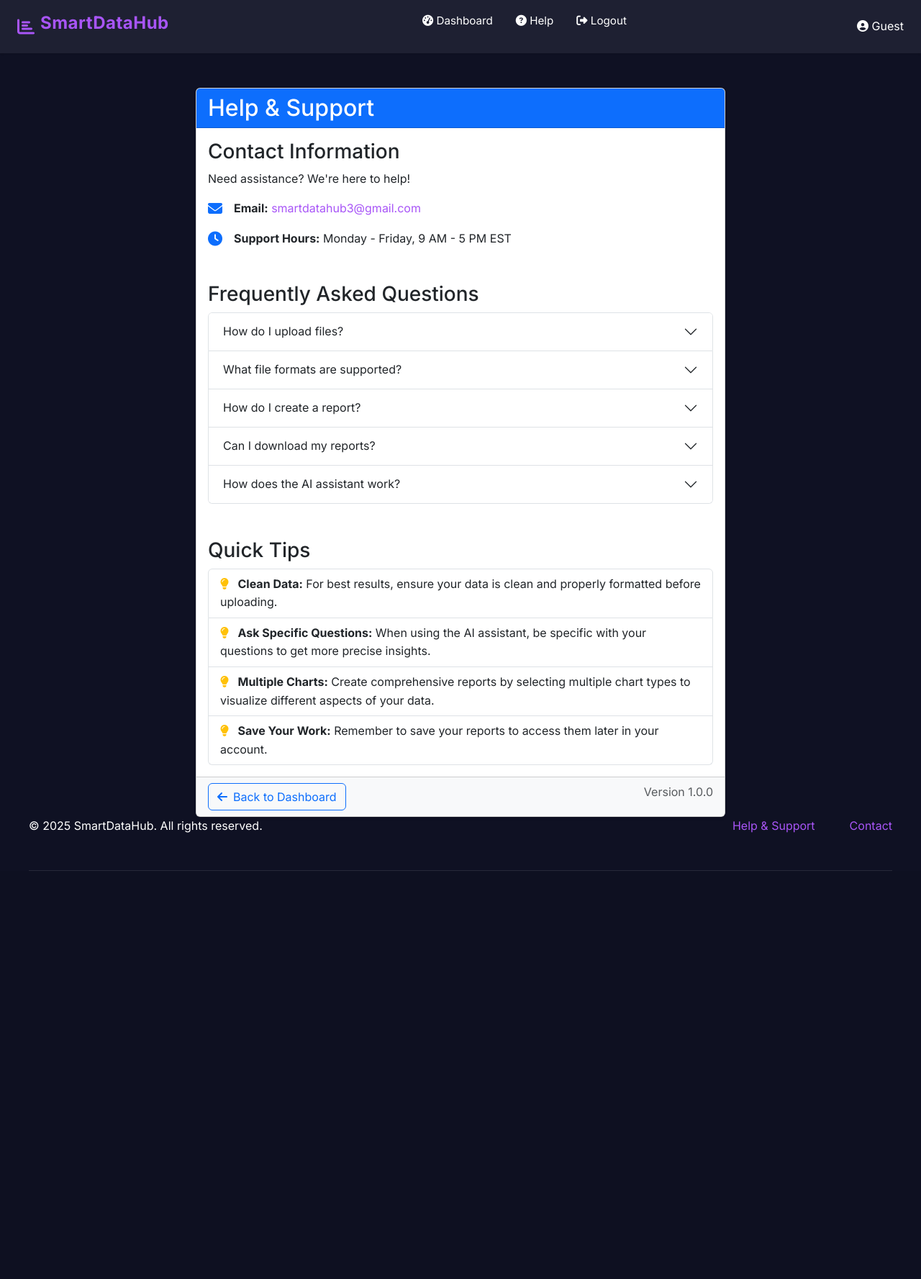
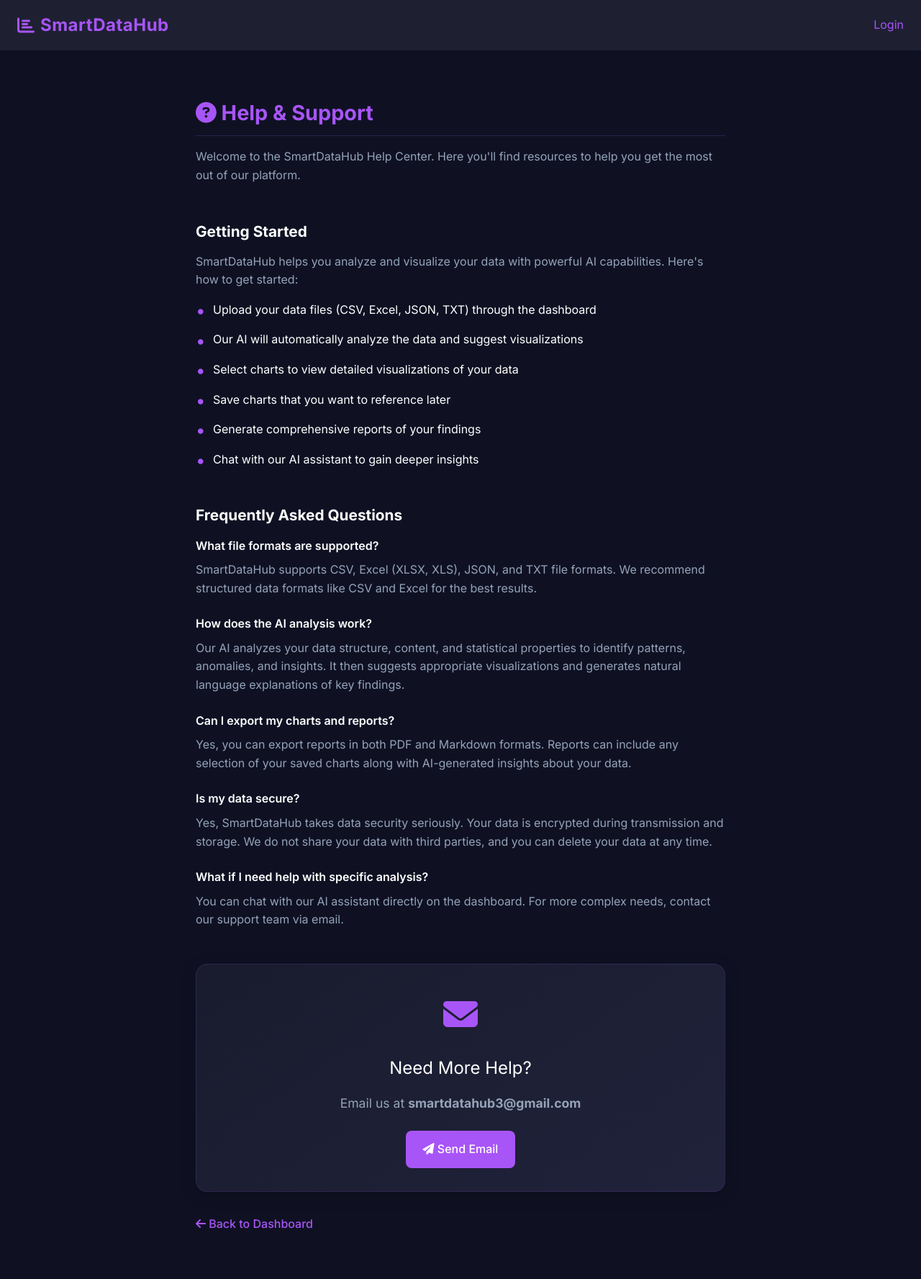
Before and after one commit to f7a10/SmartDataHub-beta, a Flask app: page /help in a window 1280 px wide. Shown: the whole page at 72% size. Before the commit the page ends 1210 px from the top, so only its background shows below. Run offline with Flask 3, Linux system fonts and the light colour scheme; some libraries are stand-ins or nearby versions.

Commit message:
Provide users with a help and support page including FAQs and contact information
Adds a help.html template with contact details and a frequently asked questions section.

Replit-Commit-Author: Agent
Replit-Commit-Session-Id: ab3f23d8-2c32-464c-b737-d5ac55730f8f
Replit-Commit-Screenshot-Url: https://storage.googleapis.com/screenshot-production-us-central1/8a4c0be7-f7a5-42c5-b0eb-56a633a15ad1/105c6dd1-15bf-408f-ac96-c18ec5199413.jpg

```diff
--- a/templates/help.html
+++ b/templates/help.html
@@ -1,142 +1,257 @@
-{% extends "base.html" %}
+<!DOCTYPE html>
+<html lang="en">
+<head>
+    <meta charset="UTF-8">
+    <meta name="viewport" content="width=device-width, initial-scale=1.0">
+    <title>Help & Support - SmartDataHub</title>
+    <link href="https://fonts.googleapis.com/css2?family=Inter:wght@400;500;600;700&display=swap" rel="stylesheet">
+    <link rel="stylesheet" href="https://cdnjs.cloudflare.com/ajax/libs/font-awesome/6.4.0/css/all.min.css">
+    <link rel="stylesheet" href="{{ url_for('static', filename='css/style.css') }}">
+    <style>
+        /* Help page specific styles */
+        .help-container {
+            max-width: 800px;
+            margin: 2rem auto;
+            padding: 2rem;
+        }
 
-{% block title %}Help & Support - SmartDataHub{% endblock %}
+        .help-section {
+            margin-bottom: 3rem;
+        }
 
-{% block content %}
-<div class="container mt-5">
-    <div class="row">
-        <div class="col-md-8 offset-md-2">
-            <div class="card shadow-sm">
-                <div class="card-header bg-primary text-white">
-                    <h2 class="mb-0">Help & Support</h2>
-                </div>
-                <div class="card-body">
-                    <section class="mb-5">
-                        <h3>Contact Information</h3>
-                        <p>Need assistance? We're here to help!</p>
+        .help-section h2 {
+            font-size: 1.8rem;
+            margin-bottom: 1rem;
+            color: var(--primary-color);
+            border-bottom: 1px solid var(--border-color);
+            padding-bottom: 0.5rem;
+        }
 
-                        <div class="d-flex align-items-center mb-3">
-                            <i class="fas fa-envelope me-3 text-primary fa-lg"></i>
-                            <div>
-                                <strong>Email:</strong>
-                                <a href="mailto:smartdatahub3@gmail.com">smartdatahub3@gmail.com</a>
-                            </div>
-                        </div>
+        .help-section h3 {
+            font-size: 1.3rem;
+            margin: 1.5rem 0 0.8rem;
+            color: var(--text-primary);
+        }
 
-                        <div class="d-flex align-items-center mb-3">
-                            <i class="fas fa-clock me-3 text-primary fa-lg"></i>
-                            <div>
-                                <strong>Support Hours:</strong>
-                                <span>Monday - Friday, 9 AM - 5 PM EST</span>
-                            </div>
-                        </div>
-                    </section>
+        .help-section p {
+            line-height: 1.6;
+            margin-bottom: 1rem;
+            color: var(--text-secondary);
+        }
 
-                    <section class="mb-5">
-                        <h3>Frequently Asked Questions</h3>
+        .contact-card {
+            background: linear-gradient(145deg, rgba(30, 32, 50, 0.7), rgba(40, 42, 70, 0.7));
+            border-radius: 16px;
+            border: 1px solid rgba(168, 85, 247, 0.15);
+            padding: 2rem;
+            margin-top: 2rem;
+            box-shadow: 0 4px 20px rgba(0, 0, 0, 0.25);
+            text-align: center;
+        }
 
-                        <div class="accordion" id="faqAccordion">
+        .light-mode .contact-card {
+            background: linear-gradient(145deg, rgba(255, 255, 255, 0.9), rgba(248, 250, 252, 0.9));
+            box-shadow: 0 4px 15px rgba(0, 0, 0, 0.05);
+            border: 1px solid rgba(168, 85, 247, 0.1);
+        }
 
-                            <div class="accordion-item">
-                                <h4 class="accordion-header" id="faq1">
-                                    <button class="accordion-button collapsed" type="button" data-bs-toggle="collapse" data-bs-target="#faq1Collapse" aria-expanded="false" aria-controls="faq1Collapse">
-                                        How do I upload files?
-                                    </button>
-                                </h4>
-                                <div id="faq1Collapse" class="accordion-collapse collapse" aria-labelledby="faq1" data-bs-parent="#faqAccordion">
-                                    <div class="accordion-body">
-                                        Click on the 'Upload Files' button in the dashboard and select the files you want to analyze. The system will process your files and generate visualizations based on the data.
-                                    </div>
-                                </div>
-                            </div>
+        .contact-icon {
+            font-size: 3rem;
+            color: var(--primary-color);
+            margin-bottom: 1rem;
+        }
 
-                            <div class="accordion-item">
-                                <h4 class="accordion-header" id="faq2">
-                                    <button class="accordion-button collapsed" type="button" data-bs-toggle="collapse" data-bs-target="#faq2Collapse" aria-expanded="false" aria-controls="faq2Collapse">
-                                        What file formats are supported?
-                                    </button>
-                                </h4>
-                                <div id="faq2Collapse" class="accordion-collapse collapse" aria-labelledby="faq2" data-bs-parent="#faqAccordion">
-                                    <div class="accordion-body">
-                                        We support CSV, Excel (XLSX, XLS), JSON, and text files (TXT, DAT). Our advanced file processing algorithm can handle various encodings and data structures to ensure your data is properly analyzed.
-                                    </div>
-                                </div>
-                            </div>
+        .contact-title {
+            font-size: 1.5rem;
+            margin-bottom: 1rem;
+            color: var(--text-primary);
+        }
 
-                            <div class="accordion-item">
-                                <h4 class="accordion-header" id="faq3">
-                                    <button class="accordion-button collapsed" type="button" data-bs-toggle="collapse" data-bs-target="#faq3Collapse" aria-expanded="false" aria-controls="faq3Collapse">
-                                        How do I create a report?
-                                    </button>
-                                </h4>
-                                <div id="faq3Collapse" class="accordion-collapse collapse" aria-labelledby="faq3" data-bs-parent="#faqAccordion">
-                                    <div class="accordion-body">
-                                        After generating visualizations, select the charts you want to include in your report by clicking on them. Then click the 'Generate Report' button. You can add a title and description to your report before saving it.
-                                    </div>
-                                </div>
-                            </div>
+        .contact-info {
+            font-size: 1.1rem;
+            margin-bottom: 1.5rem;
+            color: var(--text-secondary);
+        }
 
-                            <div class="accordion-item">
-                                <h4 class="accordion-header" id="faq4">
-                                    <button class="accordion-button collapsed" type="button" data-bs-toggle="collapse" data-bs-target="#faq4Collapse" aria-expanded="false" aria-controls="faq4Collapse">
-                                        Can I download my reports?
-                                    </button>
-                                </h4>
-                                <div id="faq4Collapse" class="accordion-collapse collapse" aria-labelledby="faq4" data-bs-parent="#faqAccordion">
-                                    <div class="accordion-body">
-                                        Yes! After creating a report, you can download it in Markdown format. The downloaded report includes AI-generated insights about your data along with references to the visualizations you selected.
-                                    </div>
-                                </div>
-                            </div>
+        .help-list {
+            list-style-type: none;
+            padding-left: 0;
+        }
 
-                            <div class="accordion-item">
-                                <h4 class="accordion-header" id="faq5">
-                                    <button class="accordion-button collapsed" type="button" data-bs-toggle="collapse" data-bs-target="#faq5Collapse" aria-expanded="false" aria-controls="faq5Collapse">
-                                        How does the AI assistant work?
-                                    </button>
-                                </h4>
-                                <div id="faq5Collapse" class="accordion-collapse collapse" aria-labelledby="faq5" data-bs-parent="#faqAccordion">
-                                    <div class="accordion-body">
-                                        Our AI assistant analyzes your uploaded data and can answer questions about patterns, trends, and insights. It uses advanced natural language processing to understand your questions and provide meaningful responses based on your specific data.
-                                    </div>
-                                </div>
-                            </div>
+        .help-list li {
+            margin-bottom: 1rem;
+            padding-left: 1.5rem;
+            position: relative;
+        }
 
-                        </div>
-                    </section>
+        .help-list li::before {
+            content: "•";
+            color: var(--primary-color);
+            font-size: 1.5rem;
+            position: absolute;
+            left: 0;
+            top: -0.3rem;
+        }
 
-                    <section>
-                        <h3>Quick Tips</h3>
-                        <ul class="list-group">
-                            <li class="list-group-item">
-                                <i class="fas fa-lightbulb text-warning me-2"></i>
-                                <strong>Clean Data:</strong> For best results, ensure your data is clean and properly formatted before uploading.
-                            </li>
-                            <li class="list-group-item">
-                                <i class="fas fa-lightbulb text-warning me-2"></i>
-                                <strong>Ask Specific Questions:</strong> When using the AI assistant, be specific with your questions to get more precise insights.
-                            </li>
-                            <li class="list-group-item">
-                                <i class="fas fa-lightbulb text-warning me-2"></i>
-                                <strong>Multiple Charts:</strong> Create comprehensive reports by selecting multiple chart types to visualize different aspects of your data.
-                            </li>
-                            <li class="list-group-item">
-                                <i class="fas fa-lightbulb text-warning me-2"></i>
-                                <strong>Save Your Work:</strong> Remember to save your reports to access them later in your account.
-                            </li>
-                        </ul>
-                    </section>
-                </div>
-                <div class="card-footer bg-light">
-                    <div class="d-flex justify-content-between">
-                        <a href="{{ url_for('main.dashboard') }}" class="btn btn-outline-primary">
-                            <i class="fas fa-arrow-left me-2"></i>Back to Dashboard
-                        </a>
-                        <span class="text-muted">Version 1.0.0</span>
-                    </div>
+        .faq-item {
+            margin-bottom: 1.5rem;
+        }
+
+        .faq-question {
+            font-weight: 600;
+            margin-bottom: 0.5rem;
+            color: var(--text-primary);
+        }
+
+        .faq-answer {
+            color: var(--text-secondary);
+            line-height: 1.6;
+        }
+
+        .back-link {
+            display: inline-block;
+            margin-top: 2rem;
+            color: var(--primary-color);
+            text-decoration: none;
+            font-weight: 500;
+        }
+
+        .back-link:hover {
+            text-decoration: underline;
+        }
+
+        .contact-card .btn-primary {
+            background-color: var(--primary-color);
+            color: white;
+            border: none;
+            padding: 0.8rem 1.5rem;
+            border-radius: 8px;
+            font-weight: 500;
+            cursor: pointer;
+            transition: var(--transition);
+            display: inline-block;
+            text-decoration: none;
+        }
+
+        .contact-card .btn-primary:hover {
+            background-color: var(--primary-hover);
+            transform: translateY(-2px);
+        }
+    </style>
+</head>
+<body>
+    <!-- Header -->
+    <header class="dashboard-header">
+        <div class="logo">
+            <i class="fas fa-chart-bar"></i>
+            <h1>SmartDataHub</h1>
+        </div>
+        <div class="user-menu">
+            {% if current_user.is_authenticated %}
+            <span>Welcome, {{ current_user.username }}</span>
+            <div class="dropdown">
+                <button class="user-button"><i class="fas fa-user-circle"></i></button>
+                <div class="dropdown-content">
+                    <a href="#" id="profileLink"><i class="fas fa-user"></i> Profile</a>
+                    <a href="#" id="toggleDarkMode"><i class="fas fa-moon"></i> Dark Mode</a>
+                    <a href="{{ url_for('main.logout') }}"><i class="fas fa-sign-out-alt"></i> Logout</a>
                 </div>
             </div>
+            {% else %}
+            <a href="{{ url_for('main.login') }}" class="login-btn">Login</a>
+            {% endif %}
         </div>
+    </header>
+
+    <!-- Main Content -->
+    <div class="help-container">
+        <div class="help-section">
+            <h2><i class="fas fa-question-circle"></i> Help & Support</h2>
+            <p>Welcome to the SmartDataHub Help Center. Here you'll find resources to help you get the most out of our platform.</p>
+        </div>
+
+        <div class="help-section">
+            <h3>Getting Started</h3>
+            <p>SmartDataHub helps you analyze and visualize your data with powerful AI capabilities. Here's how to get started:</p>
+            <ul class="help-list">
+                <li>Upload your data files (CSV, Excel, JSON, TXT) through the dashboard</li>
+                <li>Our AI will automatically analyze the data and suggest visualizations</li>
+                <li>Select charts to view detailed visualizations of your data</li>
+                <li>Save charts that you want to reference later</li>
+                <li>Generate comprehensive reports of your findings</li>
+                <li>Chat with our AI assistant to gain deeper insights</li>
+            </ul>
+        </div>
+
+        <div class="help-section">
+            <h3>Frequently Asked Questions</h3>
+
+            <div class="faq-item">
+                <div class="faq-question">What file formats are supported?</div>
+                <div class="faq-answer">SmartDataHub supports CSV, Excel (XLSX, XLS), JSON, and TXT file formats. We recommend structured data formats like CSV and Excel for the best results.</div>
+            </div>
+
+            <div class="faq-item">
+                <div class="faq-question">How does the AI analysis work?</div>
+                <div class="faq-answer">Our AI analyzes your data structure, content, and statistical properties to identify patterns, anomalies, and insights. It then suggests appropriate visualizations and generates natural language explanations of key findings.</div>
+            </div>
+
+            <div class="faq-item">
+                <div class="faq-question">Can I export my charts and reports?</div>
+                <div class="faq-answer">Yes, you can export reports in both PDF and Markdown formats. Reports can include any selection of your saved charts along with AI-generated insights about your data.</div>
+            </div>
+
+            <div class="faq-item">
+                <div class="faq-question">Is my data secure?</div>
+                <div class="faq-answer">Yes, SmartDataHub takes data security seriously. Your data is encrypted during transmission and storage. We do not share your data with third parties, and you can delete your data at any time.</div>
+            </div>
+
+            <div class="faq-item">
+                <div class="faq-question">What if I need help with specific analysis?</div>
+                <div class="faq-answer">You can chat with our AI assistant directly on the dashboard. For more complex needs, contact our support team via email.</div>
+            </div>
+        </div>
+
+        <div class="contact-card">
+            <div class="contact-icon">
+                <i class="fas fa-envelope"></i>
+            </div>
+            <div class="contact-title">Need More Help?</div>
+            <div class="contact-info">Email us at <strong>smartdatahub3@gmail.com</strong></div>
+            <a href="mailto:smartdatahub3@gmail.com" class="btn-primary">
+                <i class="fas fa-paper-plane"></i> Send Email
+            </a>
+        </div>
+
+        <a href="{{ url_for('main.dashboard') }}" class="back-link">
+            <i class="fas fa-arrow-left"></i> Back to Dashboard
+        </a>
     </div>
-</div>
-{% endblock %}
+
+    <!-- Scripts -->
+    <script>
+        // Dark mode toggle
+        document.addEventListener('DOMContentLoaded', function() {
+            const toggleDarkMode = document.getElementById('toggleDarkMode');
+            if (toggleDarkMode) {
+                toggleDarkMode.addEventListener('click', function() {
+                    document.body.classList.toggle('light-mode');
+
+                    // Save preference to localStorage
+                    if (document.body.classList.contains('light-mode')) {
+                        localStorage.setItem('theme', 'light');
+                    } else {
+                        localStorage.setItem('theme', 'dark');
+                    }
+                });
+            }
+
+            // Check for saved theme preference
+            const savedTheme = localStorage.getItem('theme');
+            if (savedTheme === 'light') {
+                document.body.classList.add('light-mode');
+            }
+        });
+    </script>
+</body>
+</html>
```
